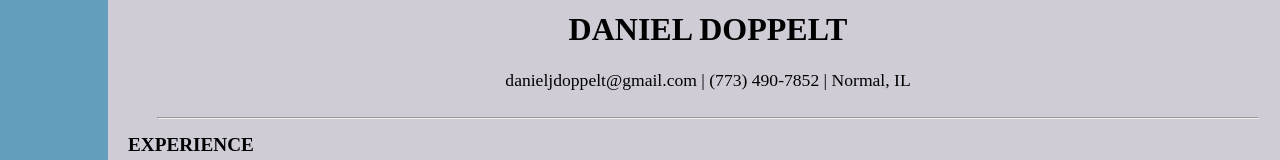
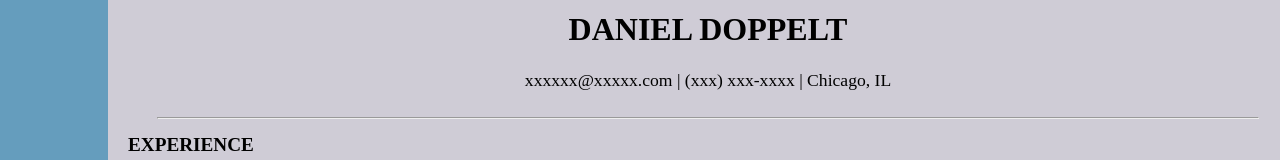
Before and after one commit to djdoppelt/Daniel-Doppelt-Website, a plain HTML site: page resume.html in a window 1280 px wide. Shown: the part 383-543 px from the top of the page. Drawn offline with Linux system fonts and the light colour scheme.

Commit message:
Update resume.html

```diff
--- a/resume.html
+++ b/resume.html
@@ -125,7 +125,7 @@
     </nav>
     <div id="header-container">
     <h1><strong>Daniel Doppelt</strong></h1>
-    <p>danieljdoppelt@gmail.com | (773) 490-7852 | Normal, IL</p><br>
+    <p>xxxxxx@xxxxx.com | (xxx) xxx-xxxx | Chicago, IL</p><br>
     <hr>
     </div>
 
```
